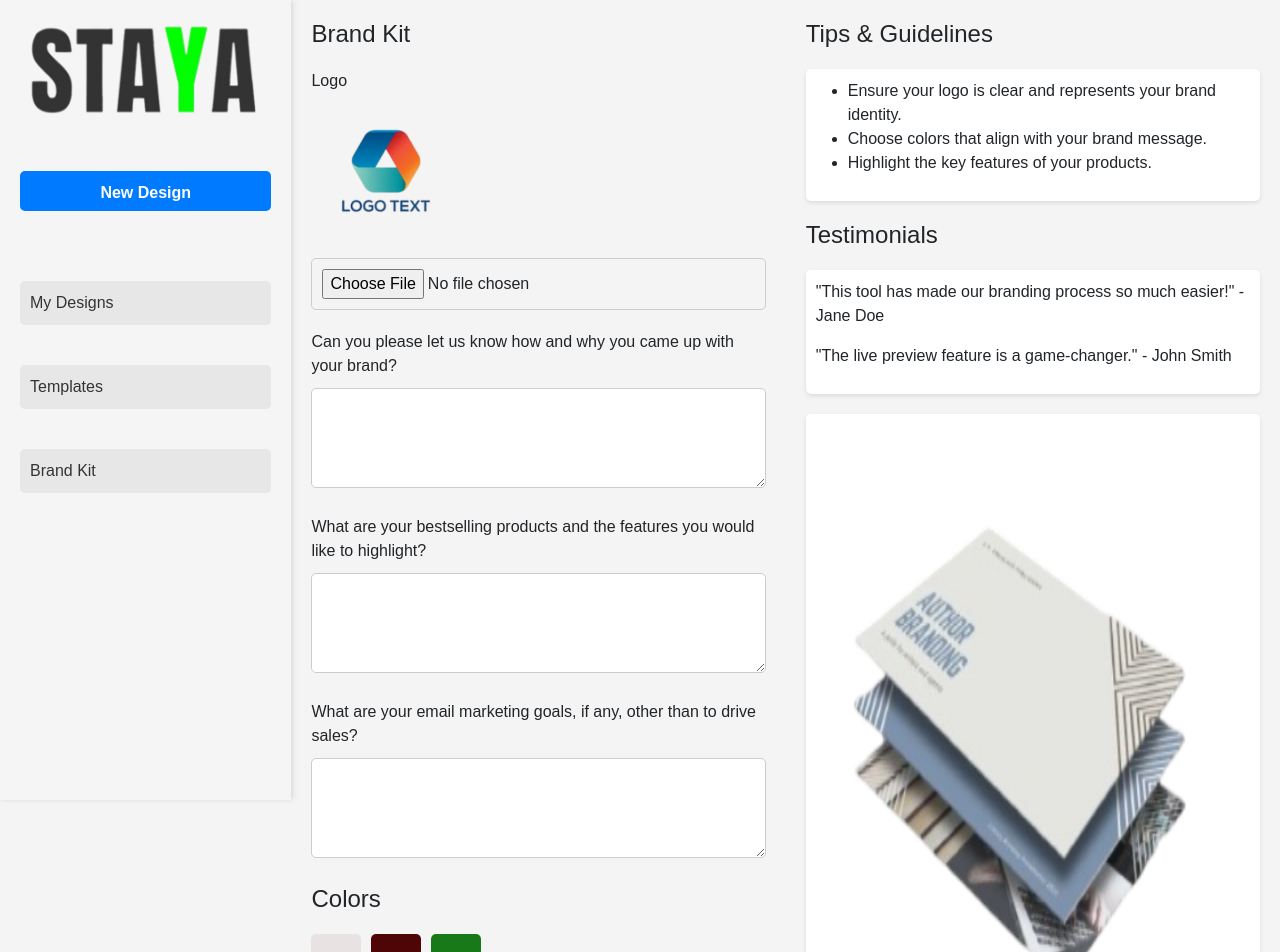
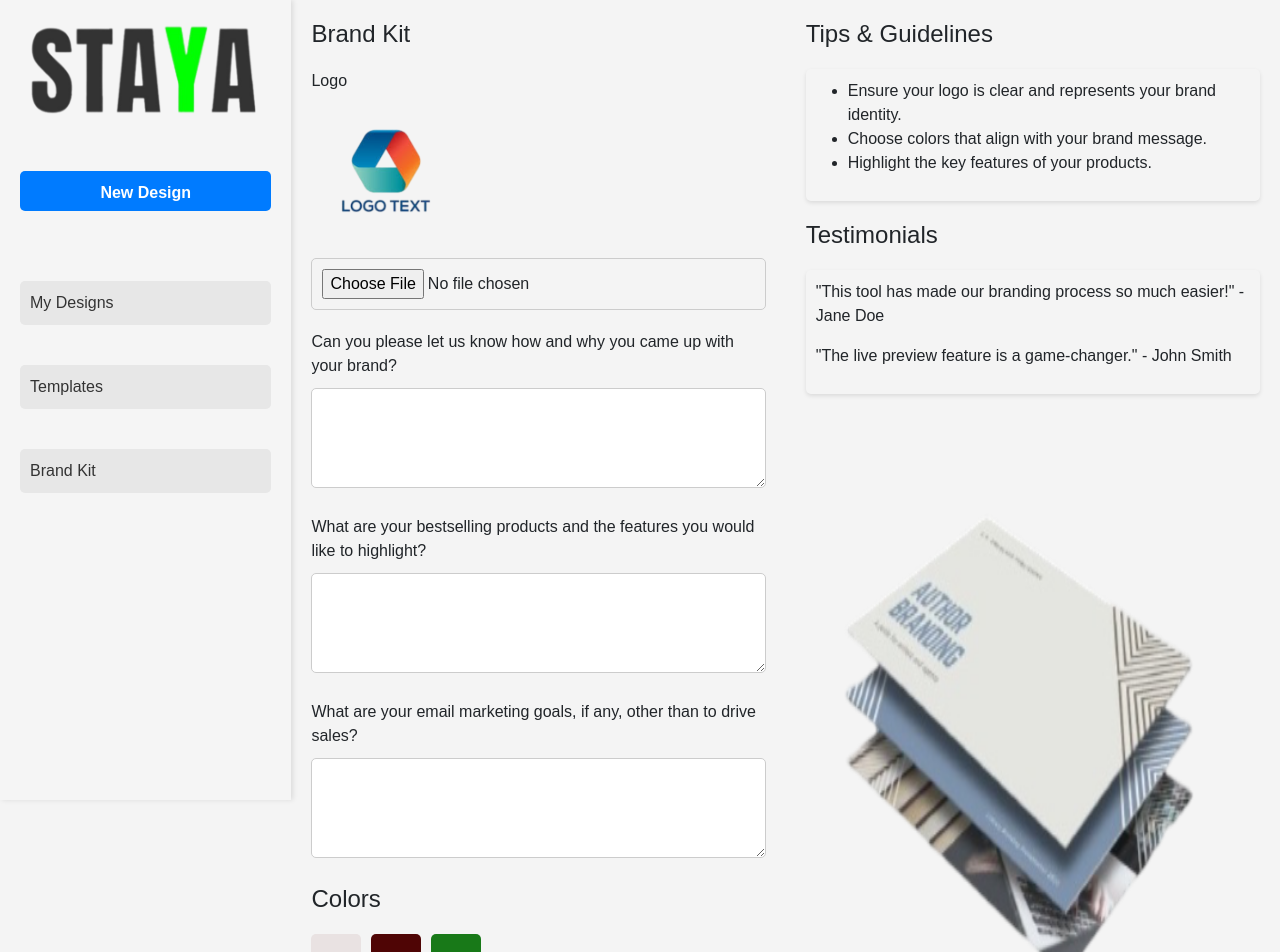
Before and after one commit to muhammadateeb86/AIMailBuilder, a React (Create React App) app: page /profile in a window 1280 px wide. Shown: the top 952 px of the page. Built offline with nearby package versions, Linux system fonts and the light colour scheme.

Commit message:
Update profile.css

```diff
--- a/src/Css/profile.css
+++ b/src/Css/profile.css
@@ -123,10 +123,9 @@ textarea {
     border-radius: 5px;
 }
 
-.profile_page-tips, .profile_page-testimonials, .profile_page-gallery {
+.profile_page-tips, .profile_page-testimonials {
     margin-bottom: 20px;
     padding: 10px;
-    background-color: #fff;
     border-radius: 5px;
     box-shadow: 0 2px 4px rgba(0, 0, 0, 0.1);
 }
```
